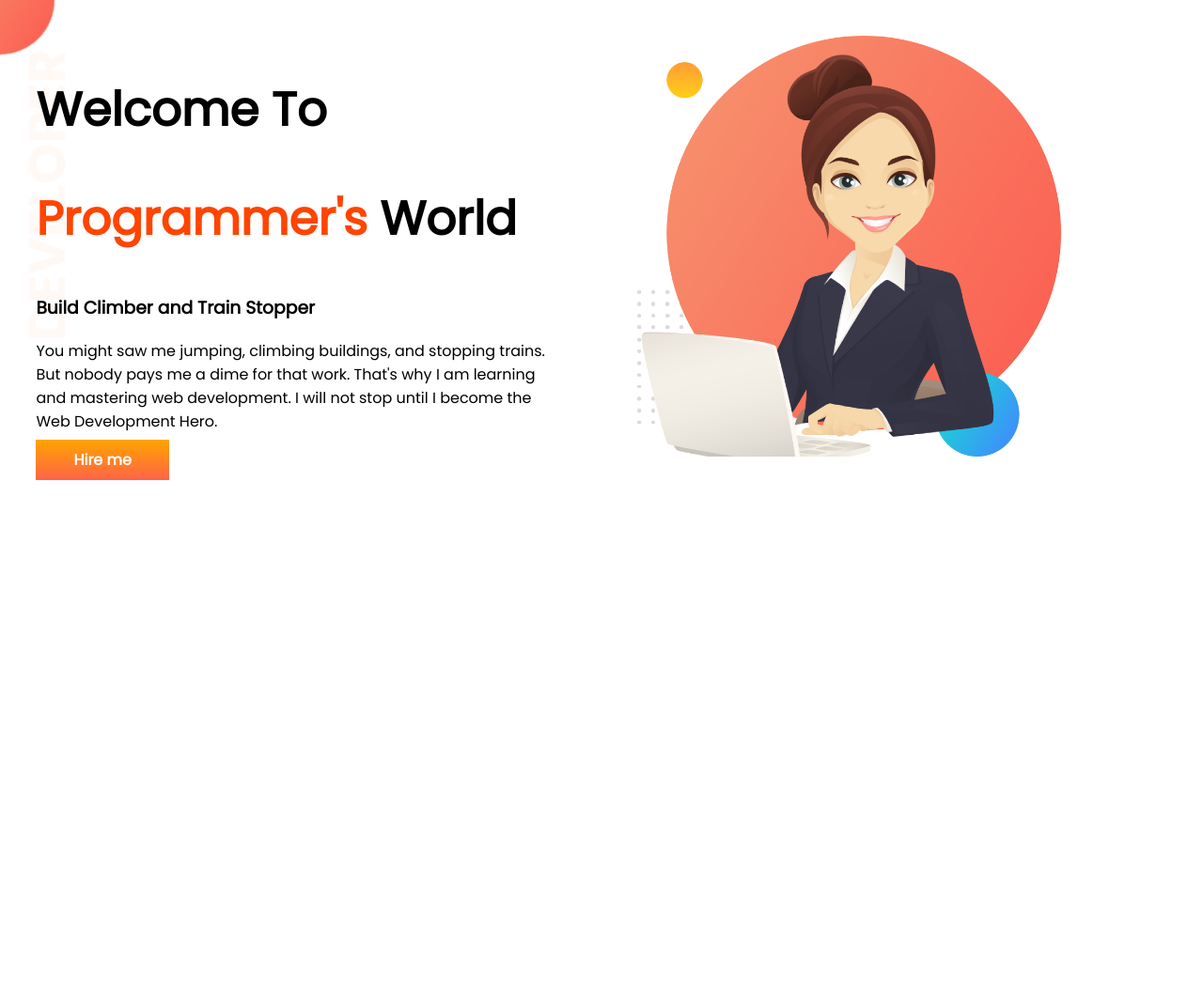
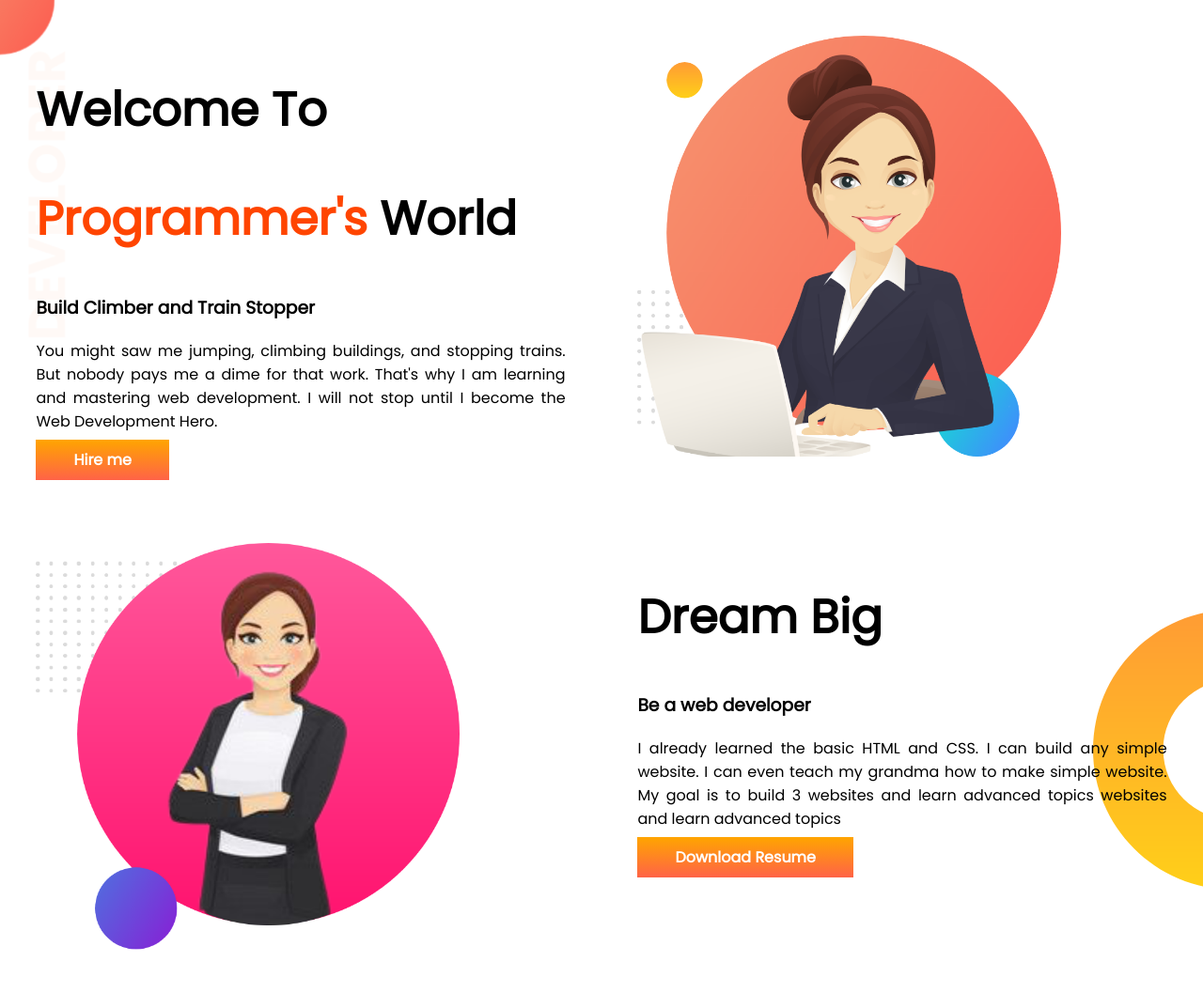
Before and after one commit to ArafaEtana/dev-portfolio, a plain HTML site: page index.html in a window 1280 px wide. Shown: the whole page at 94% size. Before the commit the page ends 800 px from the top, so only its background shows below. Drawn offline with Linux system fonts and the light colour scheme.

Commit message:
third commit

```diff
--- a/index.html
+++ b/index.html
@@ -23,5 +23,19 @@
             <img src="my-bg.png" alt="">
         </div>
     </section>
+    <section class=dream-big>
+        <div class = half-width>
+            <img src="my-bg2.png" alt="">
+
+        </div>
+        <div class = half-width>
+            <h1>Dream Big</h1>
+
+            <h3>Be a web developer</h3>
+            <p>I already learned the basic HTML and CSS. I can build any simple website. I can even teach my grandma how to make simple website. My goal is to build 3 websites and learn advanced topics websites and learn advanced topics</p>
+            <a class=link-button target="_blank" href="https://www.google.com">Download Resume</a>
+        </div>
+
+    </section>
 </body>
 </html>
--- a/style.css
+++ b/style.css
@@ -14,6 +14,7 @@ section{
 .half-width{
     width: 50%;
     padding: 3%;
+    text-align: justify;
 }
 .half-width img{
     width: 80%
@@ -30,3 +31,8 @@ section{
     background-image: url(images/top-banner.png);
     background-repeat: no-repeat;
 }
+.dream-big{
+    background-image: url(images/dream-bg.png);
+    background-repeat: no-repeat;
+    background-position: right;
+}
```
Also changed, not shown: my-bg2.png (added).
